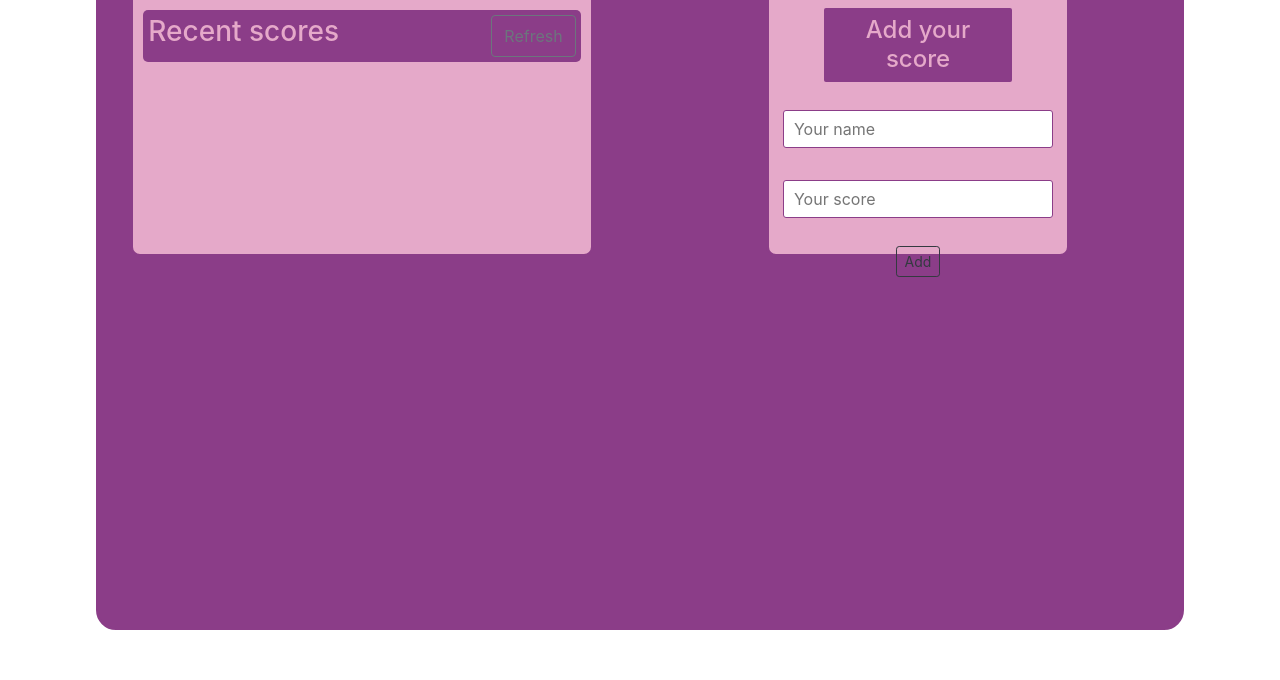
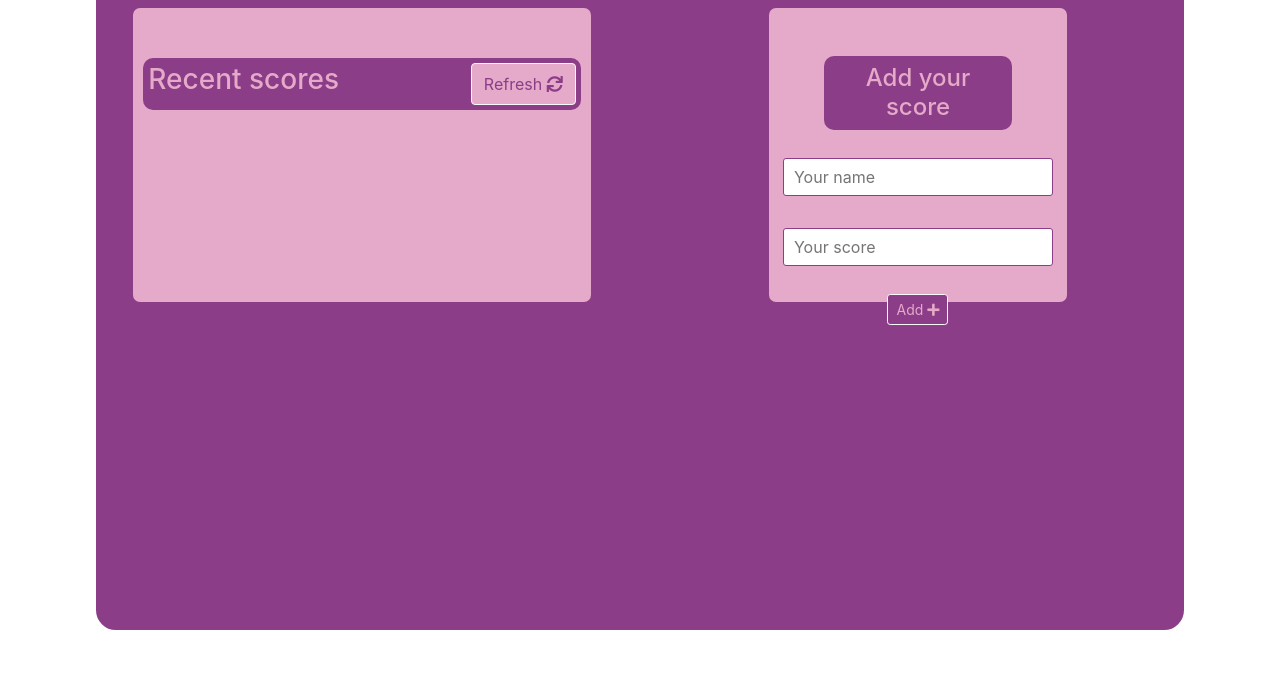
Before and after one commit to prolajumokeoni/leaderboard, a website built with webpack: page src/index.html in a window 1280 px wide. Shown: the part 220-900 px from the top of the page. Built offline with nearby package versions, Linux system fonts and the light colour scheme; no server answers.

Commit message:
Add icons

```diff
--- a/src/index.html
+++ b/src/index.html
@@ -2,7 +2,7 @@
 <html lang="en">
   <head>
     <meta charset="UTF-8" />
-    <meta name="viewport" content="width=device-width, initial-scale=1.0"/>
+    <meta name="viewport" content="width=device-width, initial-scale=1.0" />
     <link
       rel="stylesheet"
       href="https://cdnjs.cloudflare.com/ajax/libs/font-awesome/5.15.4/css/all.min.css"
@@ -10,36 +10,56 @@
       crossorigin="anonymous"
       referrerpolicy="no-referrer"
     />
-    <link rel="stylesheet" href="https://maxcdn.bootstrapcdn.com/bootstrap/4.0.0/css/bootstrap.min.css" integrity="sha384-Gn5384xqQ1aoWXA+058RXPxPg6fy4IWvTNh0E263XmFcJlSAwiGgFAW/dAiS6JXm" crossorigin="anonymous"/>
-    <script src="https://maxcdn.bootstrapcdn.com/bootstrap/4.0.0/js/bootstrap.min.js" integrity="sha384-JZR6Spejh4U02d8jOt6vLEHfe/JQGiRRSQQxSfFWpi1MquVdAyjUar5+76PVCmYl" crossorigin="anonymous"></script>
+    <link
+      rel="stylesheet"
+      href="https://maxcdn.bootstrapcdn.com/bootstrap/4.0.0/css/bootstrap.min.css"
+      integrity="sha384-Gn5384xqQ1aoWXA+058RXPxPg6fy4IWvTNh0E263XmFcJlSAwiGgFAW/dAiS6JXm"
+      crossorigin="anonymous"
+    />
+    <script
+      src="https://maxcdn.bootstrapcdn.com/bootstrap/4.0.0/js/bootstrap.min.js"
+      integrity="sha384-JZR6Spejh4U02d8jOt6vLEHfe/JQGiRRSQQxSfFWpi1MquVdAyjUar5+76PVCmYl"
+      crossorigin="anonymous"
+    ></script>
     <title>Leaderboard</title>
   </head>
   <body>
     <div class="content">
-      <h1 class="pl-4 mt-5">Leaderboard</h1>
+      <h1 class="pl-4 mt-5">Leaderboard <i class="fas fa-trophy"></i></h1>
       <div class="row justify-content-around pt-2">
         <div class="col-5 board">
           <div class="d-flex justify-content-between pink-bg">
             <h3>Recent scores</h3>
-								<button type="submit" id="refreshButton" class="btn btn-outline-secondary btn-light">Refresh</button>
+            <button
+              type="submit"
+              id="refreshButton"
+              class="btn btn-outline-light refresh-btn"
+            >
+              Refresh <i class="fas fa-sync"></i>
+            </button>
           </div>
-						<ul class="list-group pt-2 text" id="scorelist">
-						</ul>
+          <ul class="list-group pt-2 text" id="scorelist"></ul>
         </div>
         <div class="col-5 text-right">
           <form class="bg-text">
             <h4 class="mt-5 p-2">Add your score</h4>
-            <br>
+            <br />
             <div>
               <input id="user" type="text" placeholder="Your name" />
             </div>
-            <br/>
+            <br />
             <div>
-              <input id="score"  type="number" placeholder="Your score" />
+              <input id="score" type="number" placeholder="Your score" />
             </div>
-            <br/>
-						<div >
-              <button id="submitButton" type="submit" class="btn btn-outline-dark btn-sm">Add</button>
+            <br />
+            <div>
+              <button
+                id="submitButton"
+                type="submit"
+                class="btn btn-outline-light btn-sm add-btn"
+              >
+                Add <i class="fas fa-plus"></i>
+              </button>
             </div>
           </form>
         </div>
--- a/src/style.css
+++ b/src/style.css
@@ -22,9 +22,17 @@ h4 {
   margin: 0 auto;
   background-color: #8B3D88;
   color: #e5a9c9;
-  border-radius: 2px;
+  border-radius: 10px;
 }
 
+.refresh-btn {
+  background-color: #e5a9c9;
+  color: #8B3D88;
+}
+.add-btn {
+  color: #e5a9c9;
+  background-color: #8B3D88;
+}
 .board {
   background-color: #e5a9c9;
   padding: 50px 10px;
@@ -35,7 +43,7 @@ h4 {
 .pink-bg {
   background-color: #8B3D88;
   padding: 5px;
-  border-radius: 5px;
+  border-radius: 10px;
   color: #e5a9c9;
 }
 
```
Lines whose indentation alone changed are shown as unchanged.
